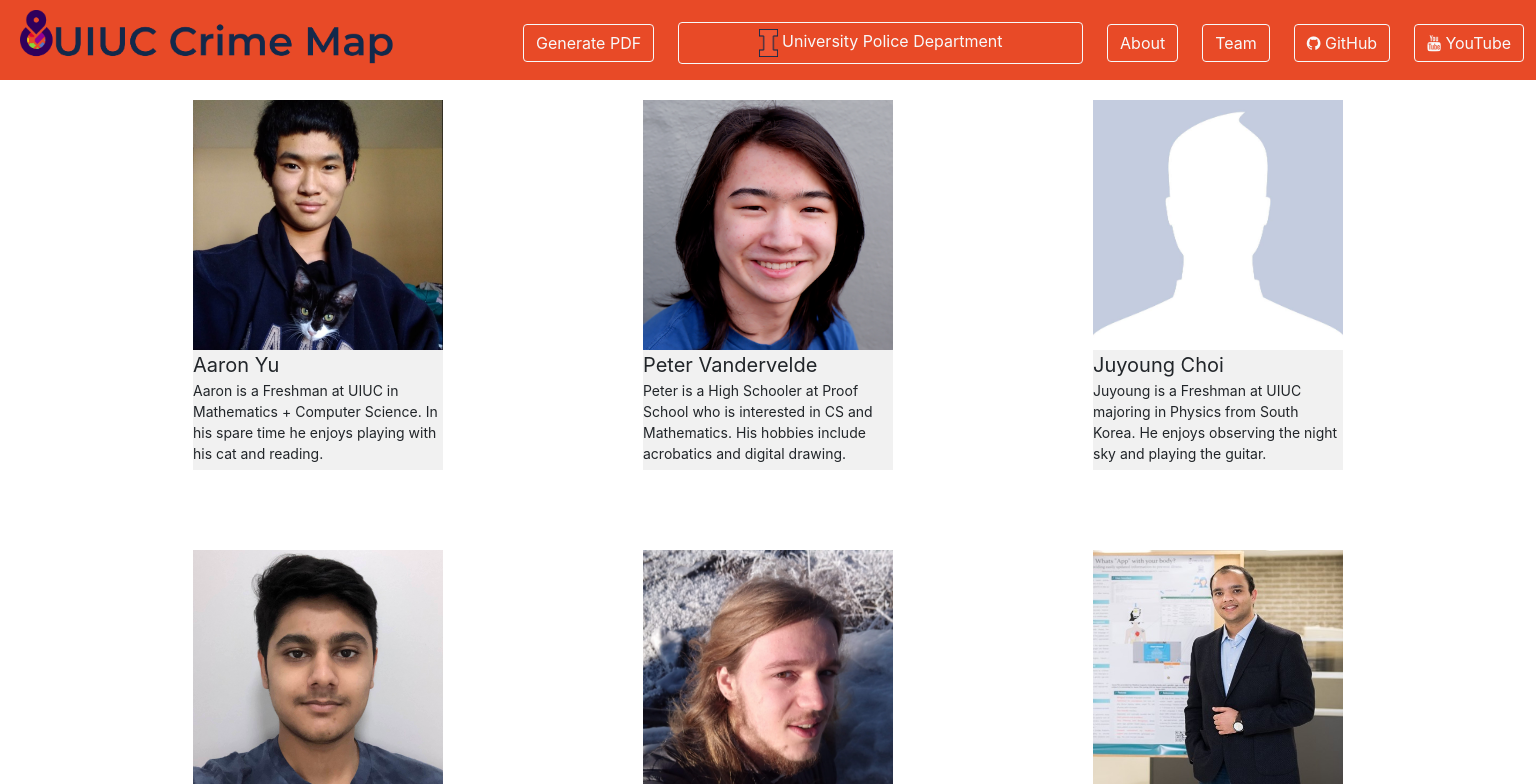
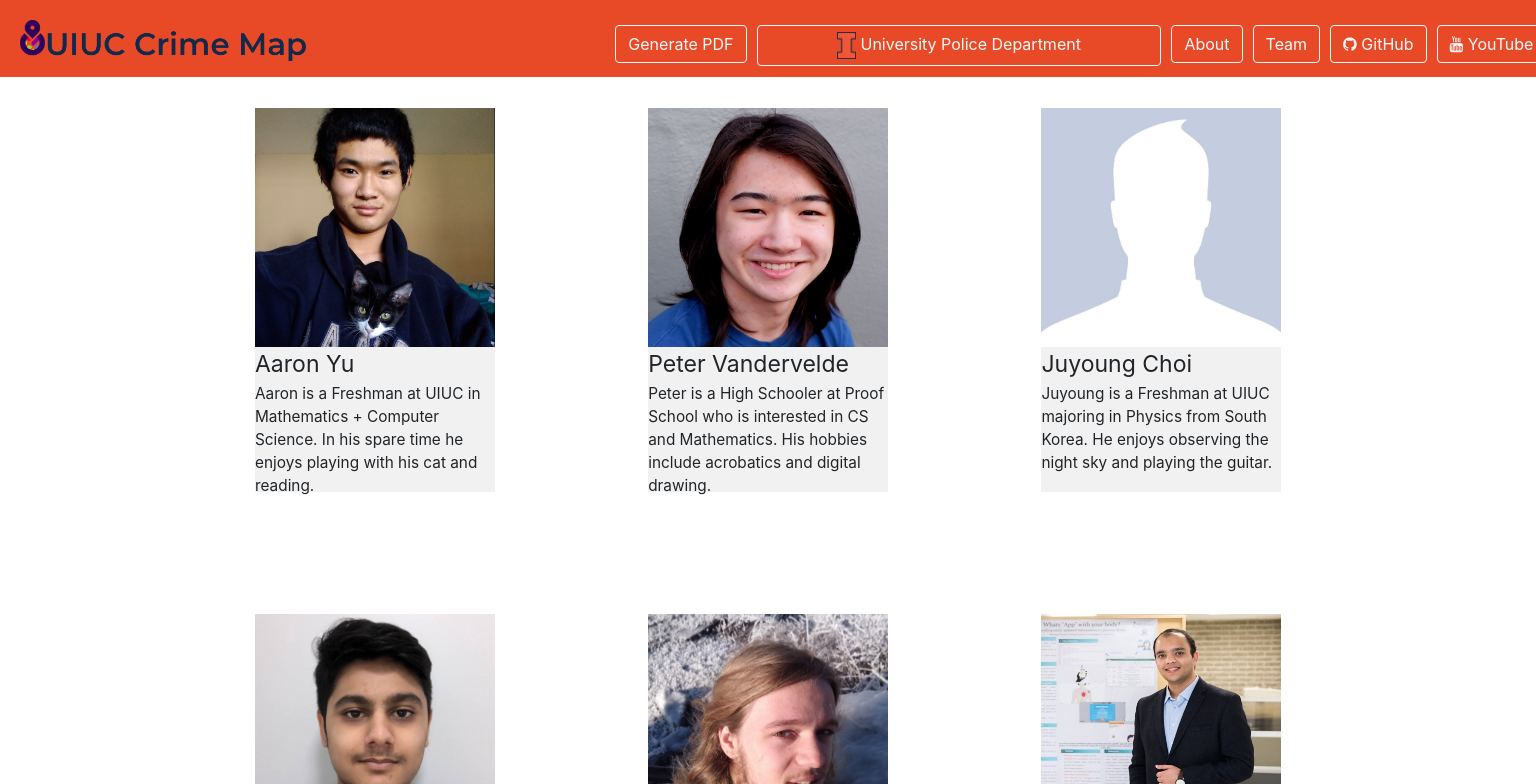
Before and after one commit to aayu3/UIUCCrimeMap, a React (Create React App) app in the folder mapclient/: page /team in a window 1536 px wide. Shown: the top 784 px of the page. Built offline with nearby package versions, Linux system fonts and the light colour scheme; no server answers.

Commit message:
support for small and large screen computers

```diff
--- a/mapclient/src/App.css
+++ b/mapclient/src/App.css
@@ -1,84 +1,90 @@
 .leaflet-container {
   width: 80vw;
-  height: 85vh;
+  height: 80vh;
   margin: 30px;
   margin-right: 0px;
   position: relative;
   border-radius: 20px;
 }
 
-@media (min-width: 1280px) and (max-width: 1299.8px) {
+@media only screen and (min-width: 1024.9px) {
   .header {
     overflow: hidden;
     background-color: #E84A27;
-    padding: 10px 10px;
-    height: 14vh;
+    height: 5vw;
   }
 
-  .fullLogo{
-    height: 9vh;
-    margin-top: 0px ;
-    margin-bottom: 0px;
-    padding: 0px;
-    margin:0px;
-   }
-}
-
-@media (min-width: 1300px) {
-  .header {
-    overflow: hidden;
-    background-color: #E84A27;
-    padding: 10px 10px;
-    height: 10vh;
-  }
-
-  .fullLogo{
-    height: 7vh;
-    margin-top: 0px ;
-    margin-bottom: 10px;
-    padding: 0px;
-    margin:0px;
-   }
+  .fullLogo {
+    height: 3.4vw;
   }
 
   .header a {
     float: left;
     color: white;
     text-align: center;
-  padding: 12px;
     text-decoration: none;
-  font-size: 18px;
     line-height: 25px;
     border-radius: 4px;
     position: relative;
-  left: 10px;
+    left: 1vw;
     align-self: center;
     align-content: center;
+    padding: 5px;
   }
 
-.header a.logo {
-  font-size: 25px;
-  font-weight: bold;
-  padding:0px;
-  margin:0px;
+  .header-left {
+    padding-top: 5px;
+    padding-bottom: 5px;
   }
 
   .header-right a {
     float: right;
     position: relative;
-  right: 10px;
-  margin:0px;
-  line-height: 5vh;
     text-align: center;
     vertical-align: center;
     color: #A5A8AA;
+  }
+}
+
+@media only screen and (min-width: 1300px) {
+  .header a {
+    float: left;
+    color: white;
+    text-align: center;
+    text-decoration: none;
+    line-height: 25px;
+    border-radius: 4px;
+    position: relative;
+    left: 1vw;
+    align-self: center;
+    align-content: center;
+    padding: 5px;
+    padding-top: 15px;
+  }
+
+  .fullLogo {
+    height: 2.8vw;
+  }
+
+  .header-left {
+    padding-top: 5px;
+    padding-bottom: 5px;
+  }
+
+  .header-right a {
+    float: right;
+    position: relative;
+    text-align: center;
+    vertical-align: center;
+    color: #A5A8AA;
+  }
 }
 
 h1 {
   font-size: 200%;
 }
 
-@media (min-width: 1280px) and (max-width: 1299.8px) {
+@media only screen and (max-width: 1299.8px) {
   .iconlegend {
     flex:1.75;
     font-size: 18px;
@@ -92,7 +98,7 @@ h1 {
   }
 }
 
-@media (min-width: 1300px) {
+@media only screen and (min-width: 1300px) {
   .iconlegend {
     flex:1.75;
     font-size: 22px;
--- a/mapclient/src/App.js
+++ b/mapclient/src/App.js
@@ -158,33 +158,35 @@ const Range = createSliderWithTooltip(Slider.Range);
           <Router basename={process.env.PUBLIC_URL}>
             <main>
               <div className="header">
-                <a href="/" className="logo">
-                  {/* UIUC Crime Map */}
-                <img  className = "fullLogo" src ={websitelogo2} alt="logo"/>
-                </a>
+                <div className="header-left">
+                  <a href="/" className="logo">
+                    {/* UIUC Crime Map */}
+                  <img  className = "fullLogo" src ={websitelogo2} alt="logo"/>
+                  </a>
+                </div>
 
                 <div class="header-right">
 
                   <a href="https://youtu.be/1rHvtO1x0PI">
-                    <button href="https://youtu.be/1rHvtO1x0PI" type="button" class="btn btn-outline-light">
+                    <button size='sm' href="https://youtu.be/1rHvtO1x0PI" type="button" class="btn btn-outline-light">
                       <i class="fa fa-youtube"></i> YouTube</button>
                       </a>
                       <a href="https://github.com/aayu3/UIUCCrimeMap">
-                    <button href="https://github.com/aayu3/UIUCCrimeMap" type="button" class="btn btn-outline-light">
+                    <button className="buttons" href="https://github.com/aayu3/UIUCCrimeMap" type="button" class="btn btn-outline-light">
                       <i class="fa fa-github"></i> GitHub</button>
                       </a>
                     <a href="/team">
-                      <button href=" /team" type="button" class="btn btn-outline-light">Team</button>
+                      <button size='sm' href=" /team" type="button" class="btn btn-outline-light">Team</button>
                     </a>
                     <a href="/about">
-                    <button href=" /about" type="button" class="btn btn-outline-light">About</button>
+                    <button className="buttons" href=" /about" type="button" class="btn btn-outline-light">About</button>
                     </a>
                     <a href="https://police.illinois.edu/">
-                    <button href="https://police.illinois.edu/" type="button" class="btn btn-outline-light">
+                    <button className="buttons" href="https://police.illinois.edu/" type="button" class="btn btn-outline-light">
                       <img src={uiuclogo} width='5%'></img>  University Police Department</button>
                       </a>
                       <a>
-                      <button onClick={() =>this.generatePDF(this.state.allCrimes)} type="button" class="btn btn-outline-light">Generate PDF</button>
+                      <button className="buttons" onClick={() =>this.generatePDF(this.state.allCrimes)} type="button" class="btn btn-outline-light">Generate PDF</button>
                       </a>
                 </div>
 
--- a/mapclient/src/components/About/About.css
+++ b/mapclient/src/components/About/About.css
@@ -1,27 +1,15 @@
-@media (min-width: 1280px) and (max-width: 1299.8px) {
-    #description {
-        font-size: 120%;
-        color: rgb(87, 87, 87);
-    }
-
-    .about {
-        width: 850px;
-        padding: 20px;
-        margin: 0px auto;
-        color: rgb(0, 51, 102);
-    }
+h1 {
+    font-size: 3vw;
 }
 
-@media (min-width: 1300px) {
-    #description {
-        font-size: 150%;
-        color: rgb(87, 87, 87);
-    }
+#description {
+    font-size: 1.5vw;
+    color: rgb(87, 87, 87);
+}
 
-    .about {
-        width: 1200px;
-        padding: 20px;
-        margin: 0px auto;
-        color: rgb(0, 51, 102);
-    }
+.about {
+    width: 80vw;
+    padding: 2vw;
+    margin: 0px auto;
+    color: rgb(0, 51, 102);
 }
--- a/mapclient/src/components/Team/Team.css
+++ b/mapclient/src/components/Team/Team.css
@@ -1,51 +1,25 @@
-@media (min-width: 1280px) and (max-width: 1299.8px) {
+@media only screen and (min-width: 1024.9px) {
     .team > div {
         background-color: #f1f1f1;
-        margin-left: 50px;
-        margin-right: 50px;
-        margin-top: 20px;
-        margin-bottom: 20px;
-        width: 200px;
-        height: 320px;
+        margin-left: 5vw;
+        margin-right: 5vw;
+        margin-top: 2vw;
+        margin-bottom: 2vw;
+        width: 15.6vw;
+        height: 25vw;
     }
 
     .profilepic {
-        width: 200px;
-        height: 200px;
+        width: 15.6vw;
+        height: 15.6vw;
     }
 
     .name {
-        font-size: 20px;
+        font-size: 1.5vw;
     }
 
     .bio {
-        font-size: 12px;
-    }
-}
-
-@media (min-width: 1300px) {
-    .team > div {
-        background-color: #f1f1f1;
-        margin-left: 100px;
-        margin-right: 100px;
-        margin-top: 20px;
-        margin-bottom: 20px;
-        width: 250px;
-        height: 370px;
-    }
-
-    .profilepic {
-        width: 250px;
-        height: 250px;
-    }
-
-    .name {
-        font-size: 20px;
-    }
-
-    .bio {
-        font-size: 14px;
-    }
+        font-size: 1vw;
     }
 
     .team {
@@ -58,3 +32,4 @@
         flex-basis: 100%;
         height: 0;
     }
+}
```
Also changed, not shown: 1 other file (tests, documents, lock files or other folders). Lines whose indentation alone changed are shown as unchanged.
